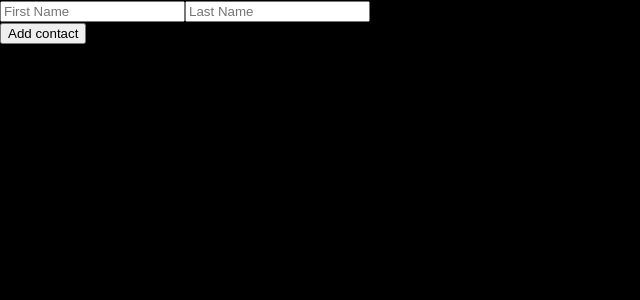
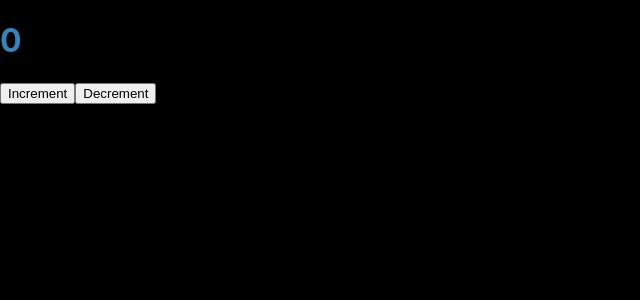
Before and after one commit to sotobry/v-school-level-4, a React (Create React App) app: page / in a window 1280 px wide. Shown: the top 300 px of the page, without its empty margins (0-640 px from the left). Built offline with nearby package versions, Linux system fonts and the light colour scheme.

Commit message:
Finish useEffect() Part 1 lesson.

```diff
--- a/package.json
+++ b/package.json
@@ -7,6 +7,7 @@
     "@testing-library/react": "^11.2.7",
     "@testing-library/user-event": "^12.8.3",
     "prop-types": "^15.7.2",
+    "randomcolor": "^0.6.2",
     "react": "^17.0.2",
     "react-dom": "^17.0.2",
     "react-scripts": "4.0.3",
--- a/src/App.js
+++ b/src/App.js
@@ -16,7 +16,8 @@ import './App.css';
 // import { UsernameContextProvider } from './lessons/17_contextChallenge1/usernameContext';
 // import UseState from './lessons/18_useState/UseState';
 // import ChangingState from './lessons/18_useState/ChangingState';
-import ChangingMoreComplexState from './lessons/18_useState/ChangingMoreComplexState';
+// import ChangingMoreComplexState from './lessons/18_useState/ChangingMoreComplexState';
+import UseEffect from './lessons/19_useEffect/UseEffect';
 
 function App() {
   return (
@@ -39,7 +40,8 @@ function App() {
       {/* </UsernameContextProvider> */}
       {/* <UseState /> */}
       {/* <ChangingState /> */}
-      <ChangingMoreComplexState />
+      {/* <ChangingMoreComplexState /> */}
+      <UseEffect />
     </div>
   );
 }
--- /dev/null
+++ b/src/lessons/19_useEffect/UseEffect.js
@@ -0,0 +1,28 @@
+import { useState, useEffect } from 'react';
+import getRandomColor from 'randomcolor';
+const UseEffect = () => {
+  const [count, setCount] = useState(0);
+  const [color, setColorTo] = useState('');
+
+  const increment = () => setCount(count => count + 1);
+  const decrement = () => setCount(count => count - 1);
+
+  const callback = () => {
+    console.log('useEffect triggered');
+    const randomColor = getRandomColor();
+    console.log(randomColor);
+    setColorTo(randomColor);
+  };
+
+  useEffect(callback, [count]);
+
+  return (
+    <div>
+      <h1 style={{ color }}>{count}</h1>
+      <button onClick={increment}>Increment</button>
+      <button onClick={decrement}>Decrement</button>
+    </div>
+  );
+}
+
+export default UseEffect;
```
Also changed, not shown: 1 other file (tests, documents, lock files or other folders).
